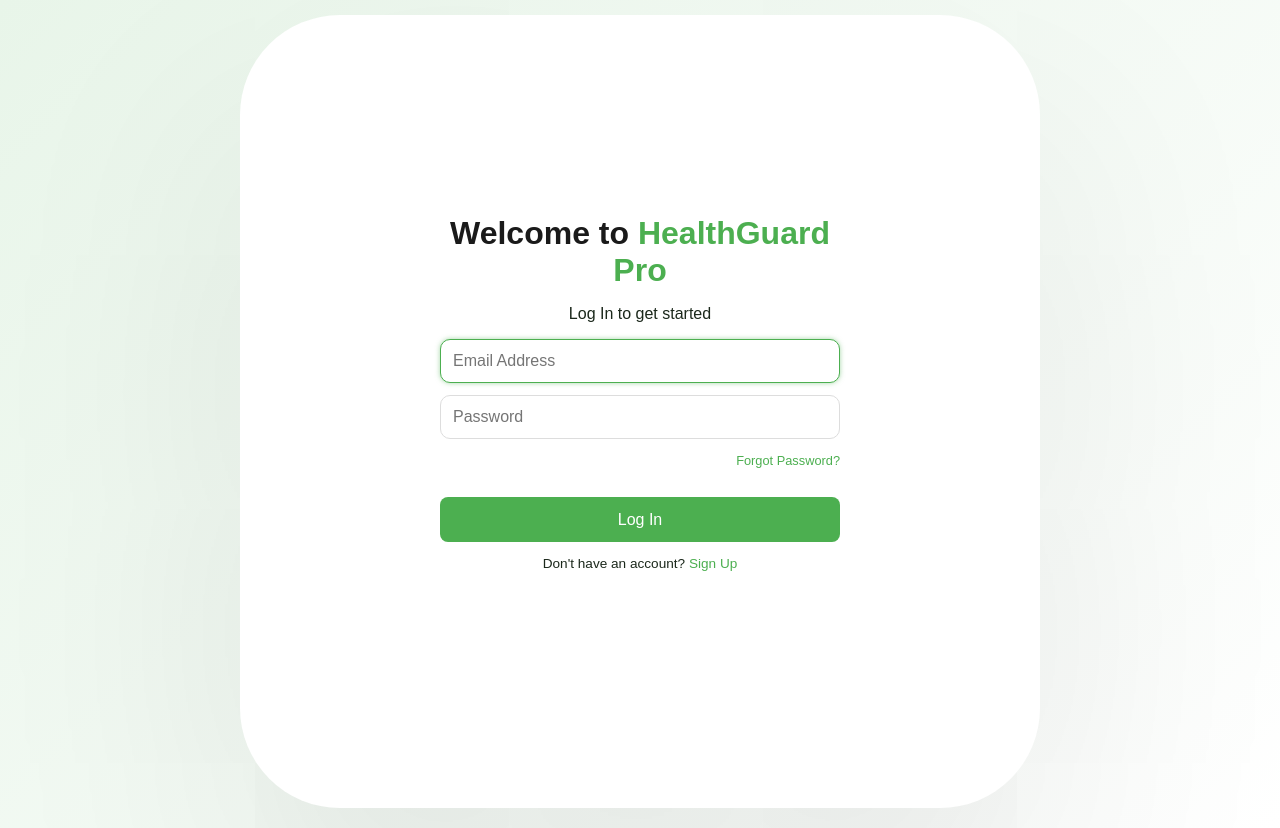
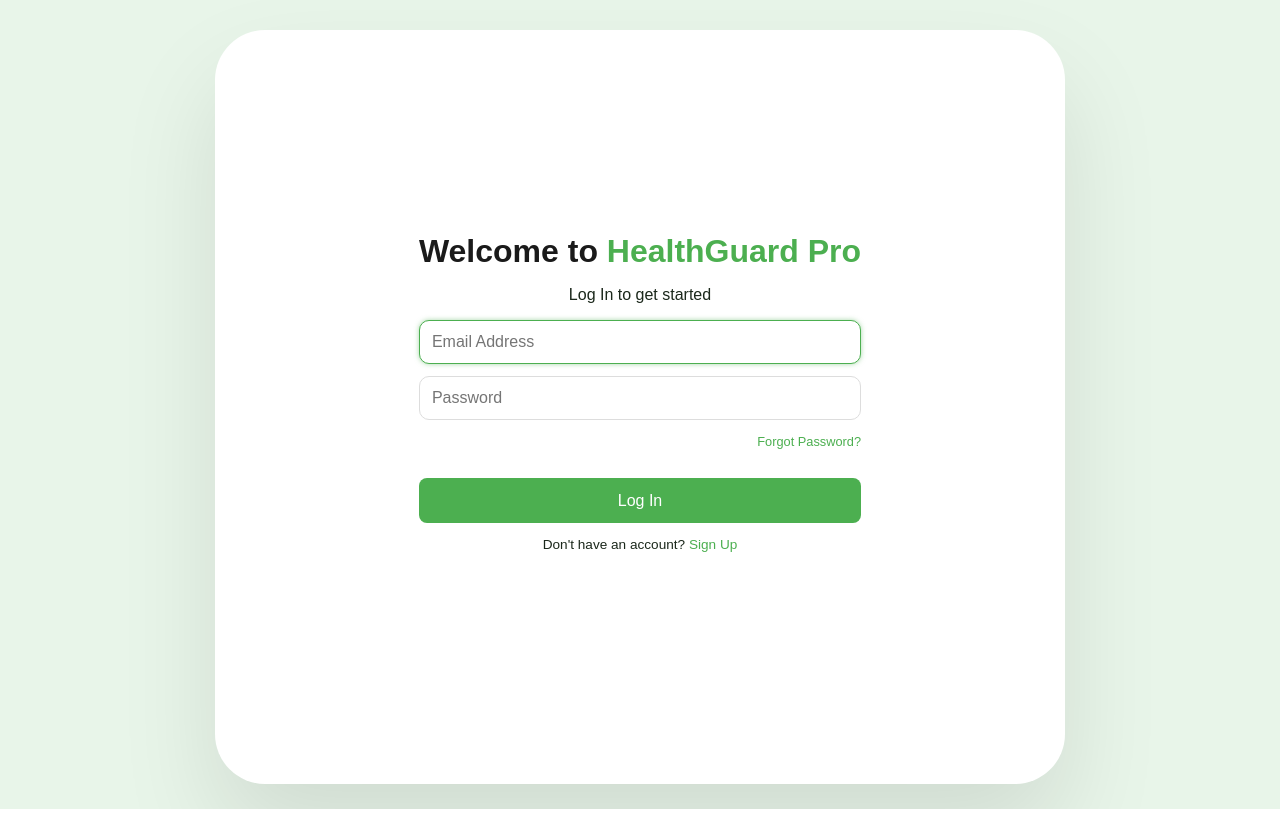
Before and after one commit to springboardmentor103/HealthGuardPro_Infosys_Internship_Oct2024_Team_02, a React (Create React App) app in the folder frontend/: page /login in a window 1280 px wide. Built offline with nearby package versions, Linux system fonts and the light colour scheme.

Commit message:
fixed some issues

```diff
--- a/frontend/src/pages/signup.js
+++ b/frontend/src/pages/signup.js
@@ -96,7 +96,7 @@
 
   return (
     <div className="login-card">
-    <div className="login-container">
+    <div className="signup-container">
       <ToastContainer position="top-center" />
       <div className="login-box">
         <h1>
--- a/frontend/src/styles/forgotpassword.css
+++ b/frontend/src/styles/forgotpassword.css
@@ -9,12 +9,12 @@
 
 .forgot-card{
     font-family: Arial, sans-serif;
-  background: linear-gradient(135deg, #e8f5e9, #ffffff);
+  background: linear-gradient(135deg, #e8f5e9, #e8f5e9);
   display: flex;
   justify-content: center;
   align-items: center;
   flex-direction: column;
-  padding-top: 25px ;
+  padding-top: 30px ;
 }
 .forgot-container {
     display: flex;
@@ -27,8 +27,8 @@
     border-radius: 50px;
     box-shadow: 0 50px 100px rgba(0, 0, 0, 0.1);
     text-align: center;
-    padding: 20%;
-    margin-top: 50px;
+    padding: 17%;
+    margin-top: 20px;
     flex-direction: column;
     gap: 1rem;
 }
--- a/frontend/src/styles/login.css
+++ b/frontend/src/styles/login.css
@@ -9,16 +9,16 @@
   height: 100%;
   margin: 0;
   padding: 0;
+
 }
 
 .login-card {
   font-family: Arial, sans-serif;
-  background: linear-gradient(135deg, #e8f5e9, #ffffff);
+  background: linear-gradient(135deg, #e8f5e9, #e8f5e9);
   display: flex;
   justify-content: center;
   align-items: center;
-  /*flex-direction: column;*/
-
+  flex-direction: column;
 
 }
 
@@ -26,16 +26,17 @@
   display: flex;
   justify-content: center;
   align-items: center;
-  width: 800px; /* Reduced width */
+  width: 850px; /* Reduced width */
   height: auto;
-
   background-color: #ffffff;
   border-radius: 50px;
   box-shadow: 0 50px 100px rgba(0, 0, 0, 0.1);
   text-align: center;
-
+  padding: 203px;
   flex-direction: column;
   gap: 1rem;
+  margin-top: 30px;
+  margin-bottom: 25px;
 }
 
 .login-box h1 {
--- a/frontend/src/styles/otpverification.css
+++ b/frontend/src/styles/otpverification.css
@@ -9,12 +9,12 @@
 
 .otp-card{
   font-family: Arial, sans-serif;
-background: linear-gradient(135deg, #e8f5e9, #ffffff);
+background: linear-gradient(135deg, #e8f5e9, #e8f5e9);
 display: flex;
 justify-content: center;
 align-items: center;
 flex-direction: column;
-padding-top: 25px;
+padding-top: 30px;
 }
 .otp-container {
   display: flex;
@@ -27,7 +27,7 @@
   border-radius: 50px;
   box-shadow: 0 50px 100px rgba(0, 0, 0, 0.1);
   text-align: center;
-  padding: 20%;
+  padding: 17%;
   margin-top: 50px;
   flex-direction: column;
   gap: 1rem;
--- a/frontend/src/styles/resetpassword.css
+++ b/frontend/src/styles/resetpassword.css
@@ -9,12 +9,12 @@
 
 .reset-card{
   font-family: Arial, sans-serif;
-background: linear-gradient(135deg, #e8f5e9, #ffffff);
+background: linear-gradient(135deg, #e8f5e9, #e8f5e9);
 display: flex;
 justify-content: center;
 align-items: center;
 flex-direction: column;
-padding-top: 25px;
+padding-top: 30px;
 }
 .reset-container {
   display: flex;
@@ -27,7 +27,7 @@
   border-radius: 50px;
   box-shadow: 0 50px 100px rgba(0, 0, 0, 0.1);
   text-align: center;
-  padding: 20%;
+  padding: 17%;
   margin-top: 50px;
   flex-direction: column;
   gap: 1rem;
--- a/frontend/src/styles/signup.css
+++ b/frontend/src/styles/signup.css
@@ -9,19 +9,20 @@
   background-color: #f5f5f5;
 }
 
-.login-container {
+.signup-container {
   display: flex;
   justify-content: center;
   align-items: center;
   width: 800px; /* Reduced width */
   height: auto;
-  padding: 200px;
+  padding: 175px;
   background-color: #ffffff;
   border-radius: 100px;
   box-shadow: 0 100px 500px rgba(0, 0, 0, 0.1);
   text-align: center;
   flex-direction: column;
   gap: 1.5rem;
+
   margin-top: 15px;
   margin-bottom: 20px;
 }
```
